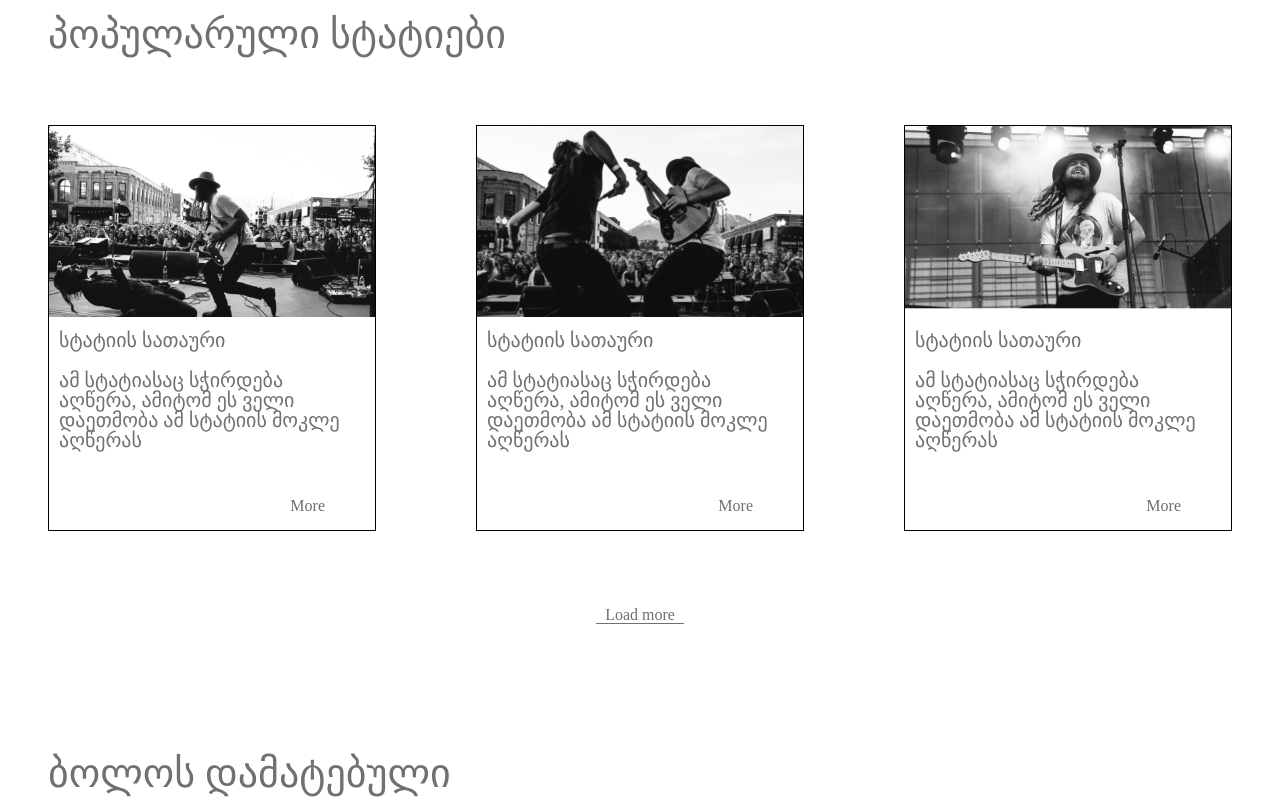
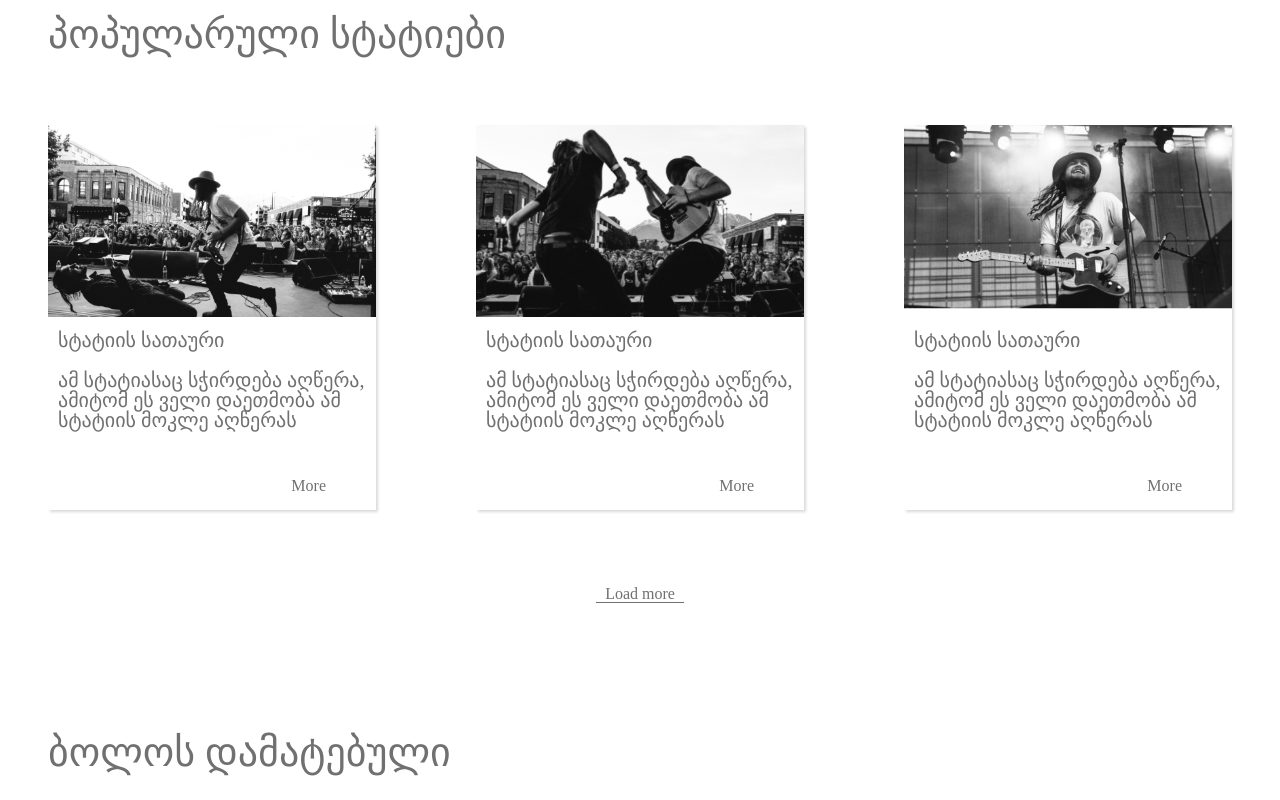
Before and after one commit to MariNefaridze/lesson13, a plain HTML site: page index.html in a window 1280 px wide. Shown: the part 800-1600 px from the top of the page. Drawn offline with Linux system fonts and the light colour scheme.

Commit message:
added box shadows

```diff
--- a/css/style.css
+++ b/css/style.css
@@ -67,7 +67,7 @@
     width: 100%;
 }
 .flex section{
-    border: 1px solid black;
+    box-shadow: rgba(0, 0, 0, 0.15) 1.95px 1.95px 2.6px;
     position: relative;
     margin-bottom: 56px;
 }
```
